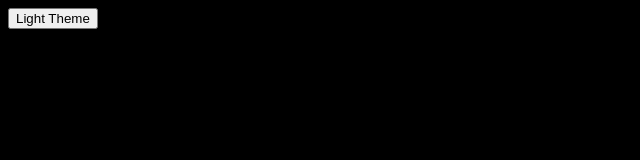
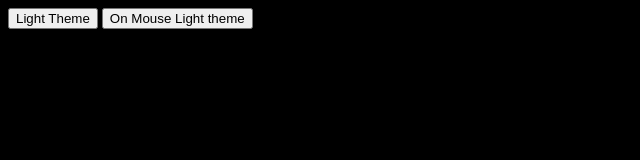
Before and after one commit to daveancheta/Javascript-Journey, a website: page Day-10/toggle-switch/toggle-switch.html in a window 1280 px wide. Shown: the whole page, without its empty margins (0-640 px from the left). Drawn offline with Linux system fonts and the light colour scheme.

Commit message:
Create a toggle switch on mouse

```diff
--- /dev/null
+++ b/Day-10/toggle-switch/toggle-switch-onmouse.js
@@ -0,0 +1,13 @@
+// Create a toggle switch on mouse
+
+function lightButtonOnMouse() {
+    document.getElementById("body").style.backgroundColor = "white";
+    document.getElementById("lightButton").classList.add("hidden");
+    document.getElementById("darkButton").classList.remove("hidden");
+}
+
+function darkButtonOnMouse() {
+    document.getElementById("body").style.backgroundColor = "black";
+    document.getElementById("lightButton").classList.remove("hidden");
+    document.getElementById("darkButton").classList.add("hidden");
+}
--- a/Day-10/toggle-switch/toggle-switch.html
+++ b/Day-10/toggle-switch/toggle-switch.html
@@ -19,6 +19,9 @@
 <body id="body" class="dark-theme">
     <button onclick="lightButton()" id="lightButton" class="">Light Theme</button>
     <button onclick="darkButton()" class="hidden" id="darkButton">Dark Theme</button>
+
+    <button onmouseover="lightButtonOnMouse()" onmouseout="darkButtonOnMouse()">On Mouse Light theme</button>
+    <script src="toggle-switch-onmouse.js"></script>
     <script src="toggle-switch.js"></script>
 </body>
 </html>
```
